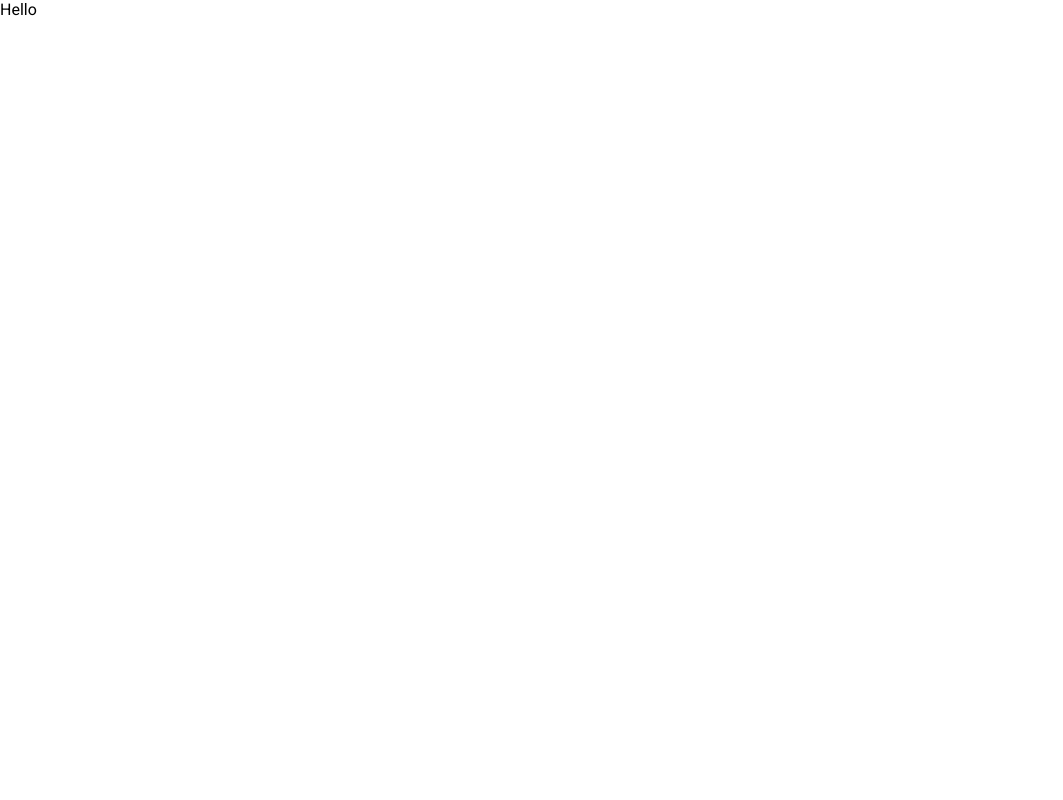
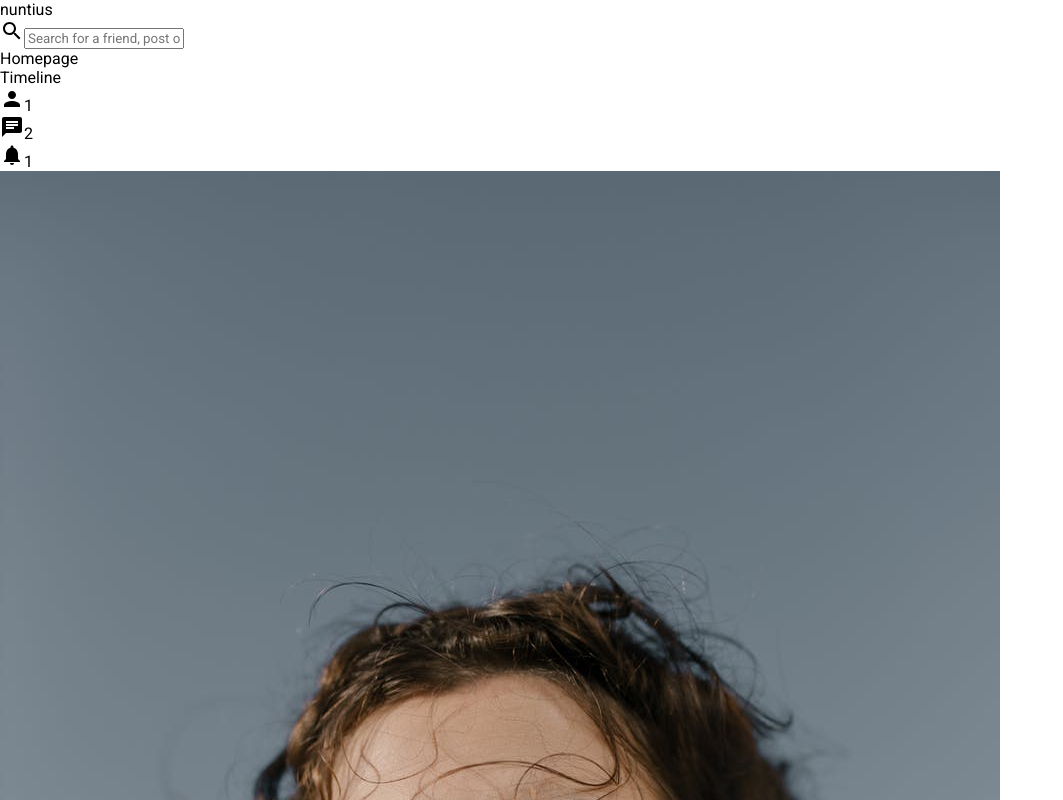
Before and after one commit to Darolo13/nuntius, a React (Create React App) app: page / in a window 1280 px wide. Shown: the top 800 px of the page, without its empty margins (0-1063 px from the left). Built offline with nearby package versions, Linux system fonts and the light colour scheme.

Commit message:
Topbar section scaffolding

```diff
--- a/package.json
+++ b/package.json
@@ -3,6 +3,8 @@
   "version": "0.1.0",
   "private": true,
   "dependencies": {
+    "@material-ui/core": "^4.12.3",
+    "@material-ui/icons": "^4.11.2",
     "@testing-library/jest-dom": "^5.16.2",
     "@testing-library/react": "^12.1.3",
     "@testing-library/user-event": "^13.5.0",
--- a/src/App.js
+++ b/src/App.js
@@ -1,9 +1,10 @@
+import Home from "./pages/Home";
+
+// material-ui icons
+import { Person } from '@material-ui/icons';
+
 function App() {
-  return (
-    <div>
-      Hello
-    </div>
-  );
+  return <Home />
 }
 
 export default App;
--- /dev/null
+++ b/src/components/Topbar/index.jsx
@@ -0,0 +1,44 @@
+import './topbar.css';
+import { Search, Person, Chat, Notifications } from '@material-ui/icons';
+
+function Topbar() {
+  return (
+    <div className="topbar">
+      <div className="topbar-left">
+        <span className="topbar-left__logo">nuntius</span>
+      </div>
+      <div className="topbar-center">
+        <span className="topbar-center__search-bar">
+          <Search />
+          <input
+            placeholder="Search for a friend, post or video"
+            className="topbar-center__search-input"
+          />
+        </span>
+      </div>
+      <div className="topbar-right">
+        <div className="topbar__link">
+          <div className="topbar__link--item">Homepage</div>
+          <div className="topbar__link--item">Timeline</div>
+        </div>
+        <div className="topbar__icons">
+          <div className="topbar__icons--item">
+            <Person />
+            <span className="topbar__icon--badge">1</span>
+          </div>
+          <div className="topbar__icons--item">
+            <Chat />
+            <span className="topbar__icon--badge">2</span>
+          </div>
+          <div className="topbar__icons--item">
+            <Notifications />
+            <span className="topbar__icon--badge">1</span>
+          </div>
+        </div>
+        <img src="/assets/person/1.jpeg" alt="" className="topbar__image" />
+      </div>
+    </div>
+  );
+}
+
+export default Topbar;
--- /dev/null
+++ b/src/pages/Home/index.js
@@ -0,0 +1,12 @@
+import './home.css';
+
+// components
+import Topbar from '../../components/Topbar';
+
+function Home() {
+  return (
+    <Topbar />
+  )
+}
+
+export default Home
```
Also changed, not shown: src/components/Topbar/topbar.css (added), src/pages/Home/home.css (added), 1 other file (tests, documents, lock files or other folders).
